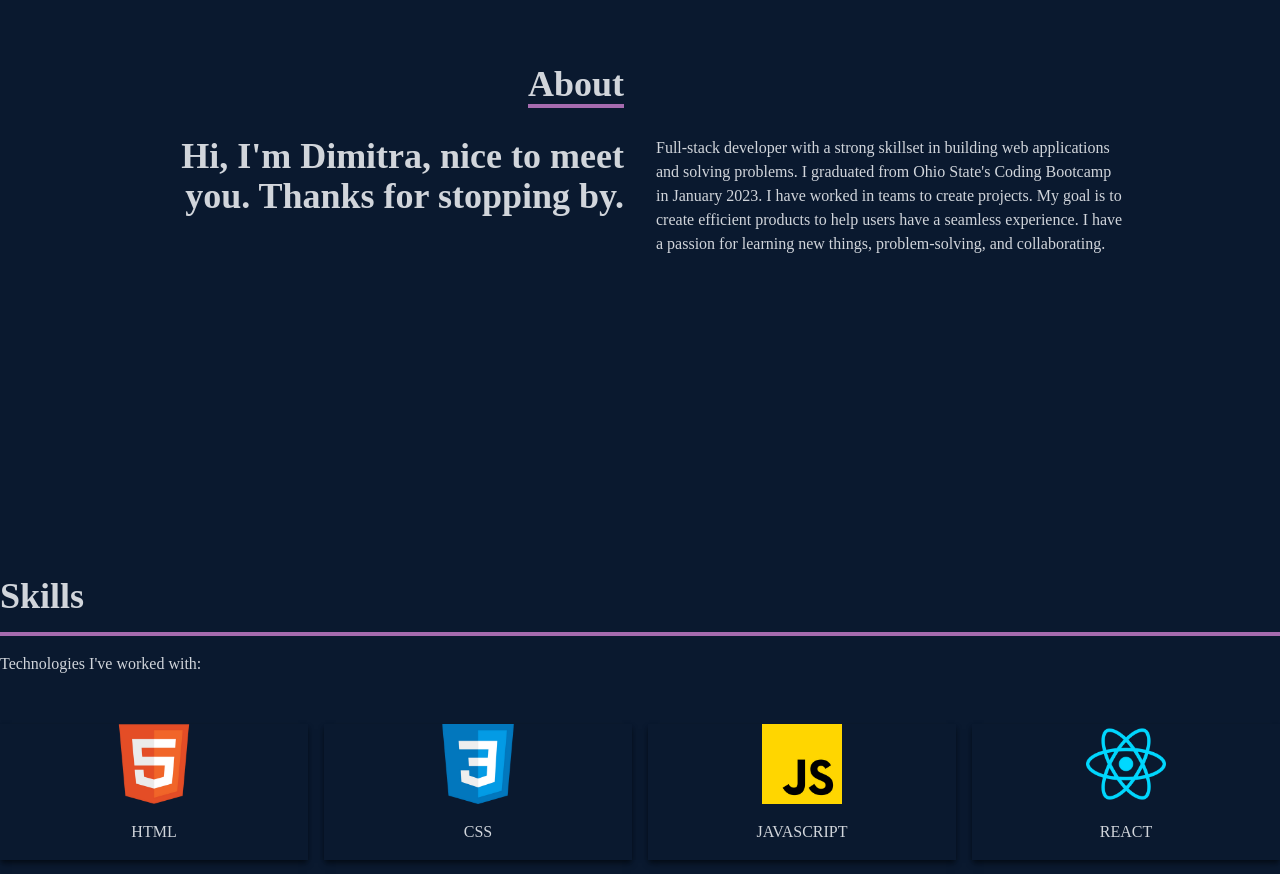
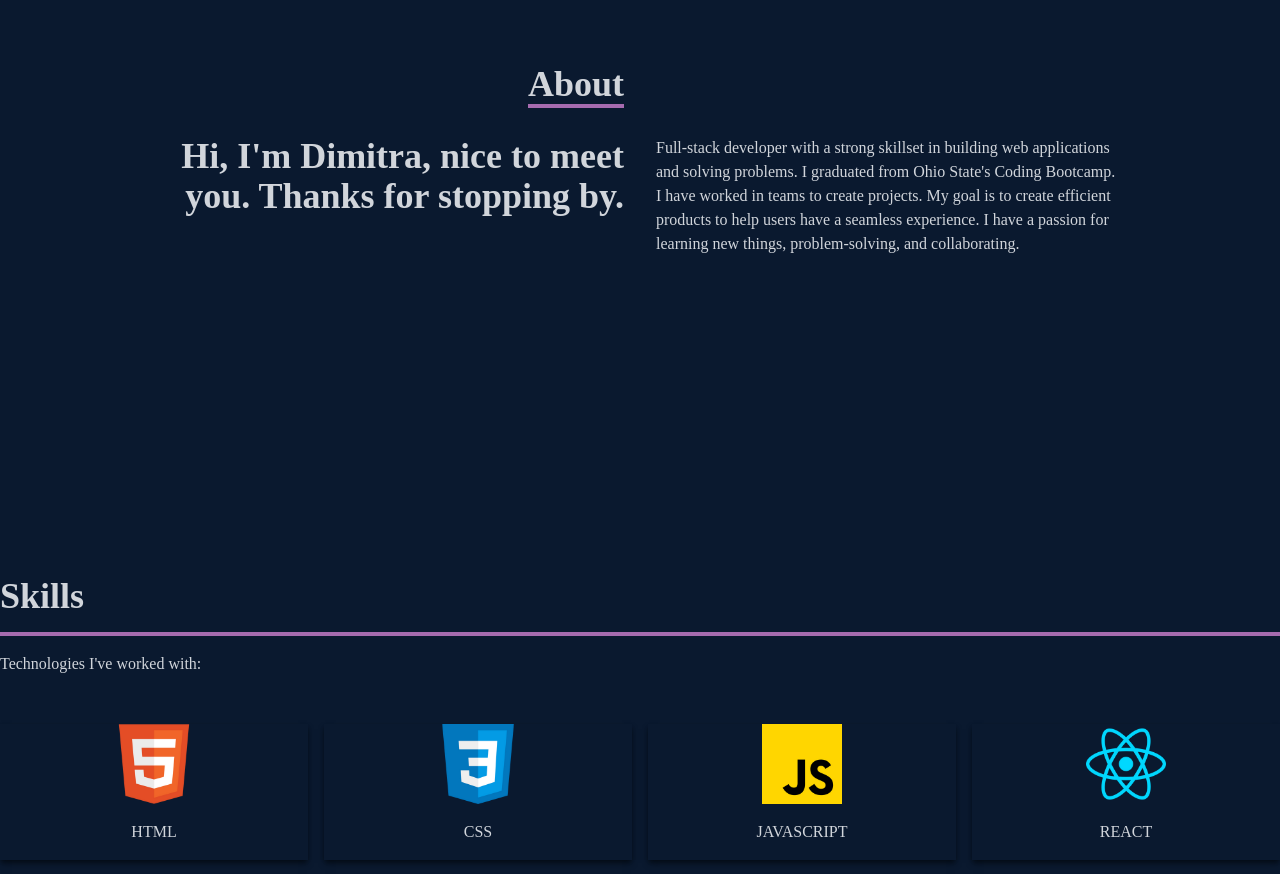
Before and after one commit to dimitra-anasta/portfolio, a React (Create React App) app: page / in a window 1280 px wide. Shown: the part 1040-1914 px from the top of the page. Built offline with nearby package versions, Linux system fonts and the light colour scheme.

Commit message:
added link and title

```diff
--- a/public/index.html
+++ b/public/index.html
@@ -24,7 +24,7 @@
       work correctly both with client-side routing and a non-root public URL.
       Learn how to configure a non-root public URL by running `npm run build`.
     -->
-    <title>React App</title>
+    <title>Dimitra | Portfolio</title>
   </head>
   <body>
     <noscript>You need to enable JavaScript to run this app.</noscript>
--- a/src/components/About.jsx
+++ b/src/components/About.jsx
@@ -16,7 +16,7 @@ import React from 'react'
                         <p>Hi, I'm Dimitra, nice to meet you. Thanks for stopping by.</p>
                     </div>
                     <div>
-                        <p>Full-stack developer with a strong skillset in building web applications and solving problems. I graduated from Ohio State's Coding Bootcamp in January 2023. I have worked in teams to create projects. My goal is to create efficient products to help users have a seamless experience. I have a passion for learning new things, problem-solving, and collaborating.</p>
+                        <p>Full-stack developer with a strong skillset in building web applications and solving problems. I graduated from Ohio State's Coding Bootcamp. I have worked in teams to create projects. My goal is to create efficient products to help users have a seamless experience. I have a passion for learning new things, problem-solving, and collaborating.</p>
                     </div>
                     </div>
              </div>
--- a/src/components/Navbar.jsx
+++ b/src/components/Navbar.jsx
@@ -71,7 +71,7 @@ const Navbar = () => {
                 </li>
                 <li className='w-[160px] h-[60px] flex justify-between items-center ml-[-100px] hover:ml-[-10px] duration-300 bg-[#565f69]'>
                     <a className='flex justify-between items-center w-full text-gray-300'
-                    href="/">
+                    href="https://docs.google.com/document/d/1AdzKuVe095CvOEkg9quWxv3guGNrScPGFS81sb6IKuQ/edit?usp=sharing">
                         Resume <BsFillPersonLinesFill size={30}/>
                     </a>
                 </li>
```
